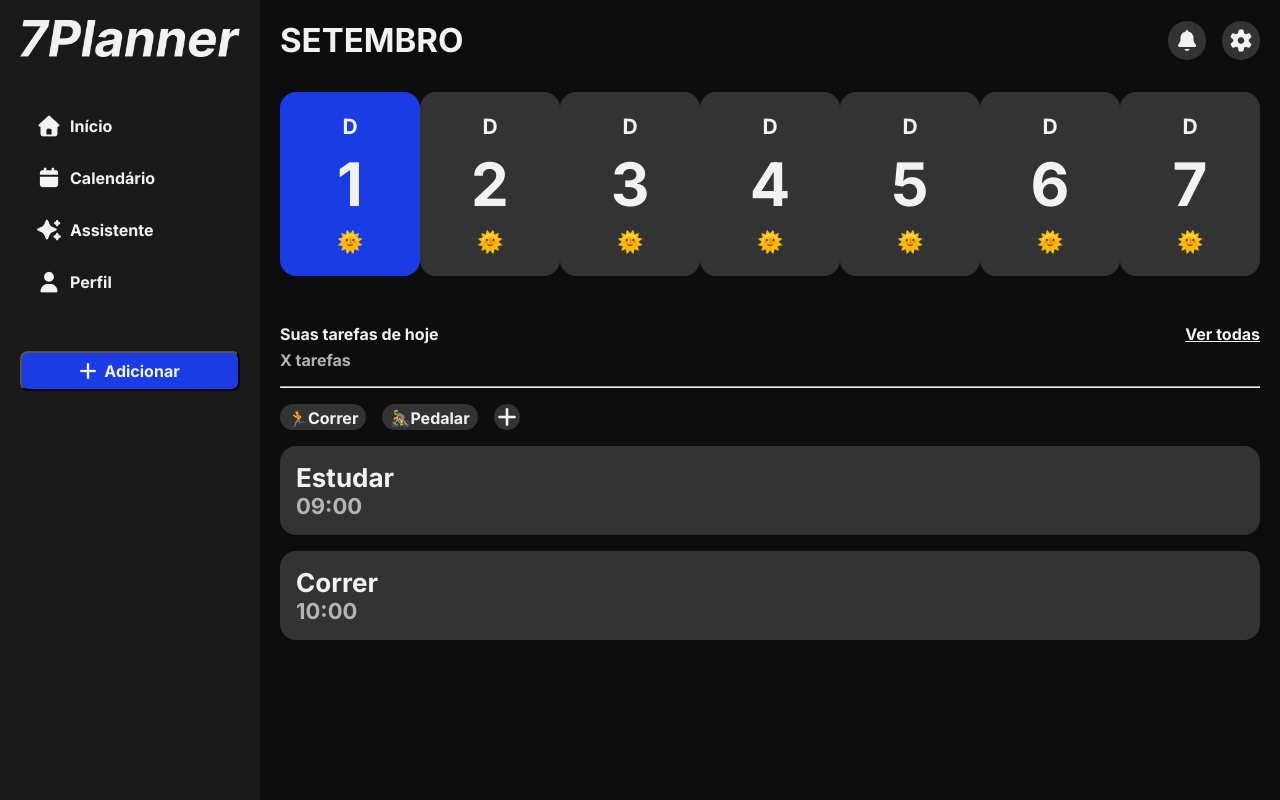
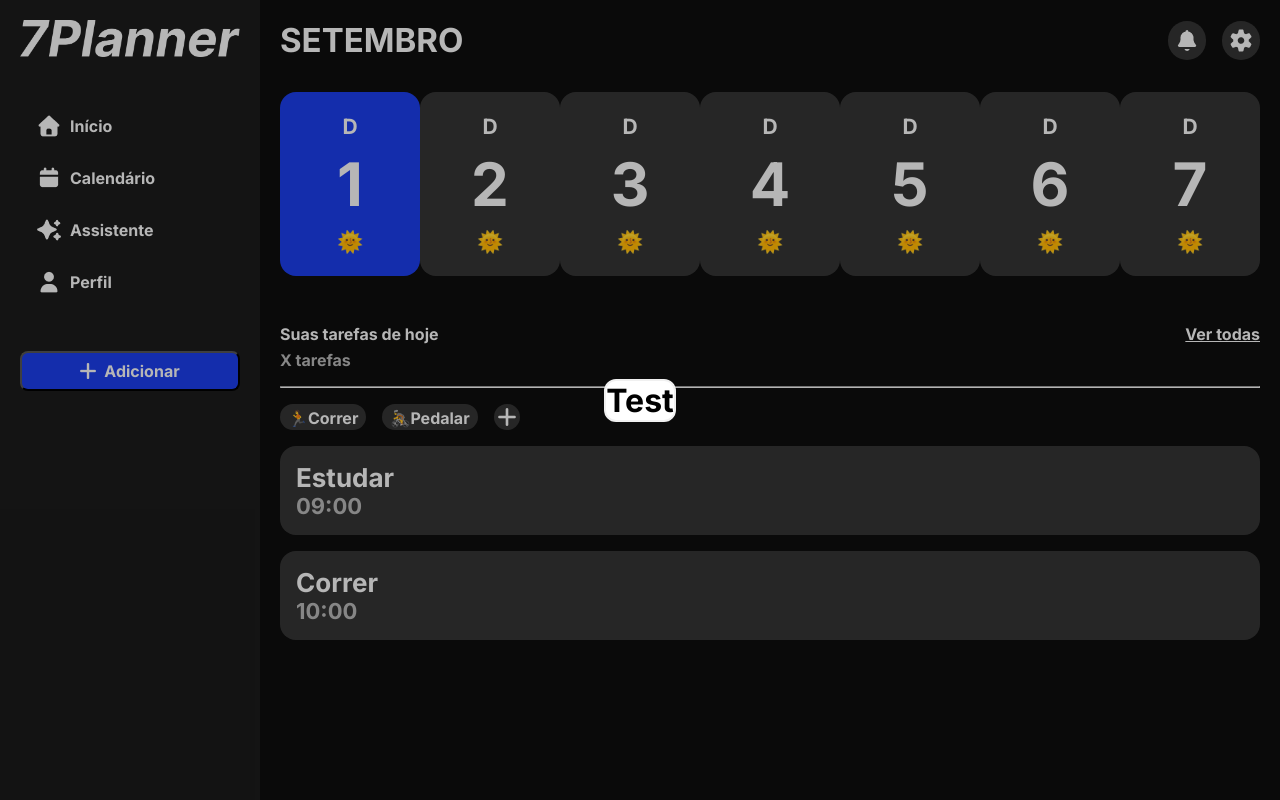
Before and after one commit to Nicolas-BB/7planner, a React (Vite) app: page / in a window 1280 px wide. Both pictures are taken after a click on the button "Adicionar". Built offline with nearby package versions, Linux system fonts and the light colour scheme; no server answers.

Commit message:
feat: adiciona modal

```diff
--- a/package.json
+++ b/package.json
@@ -10,10 +10,12 @@
     "test": "vitest run"
   },
   "dependencies": {
+    "@google/genai": "^1.25.0",
     "@tanstack/react-devtools": "^0.7.0",
     "@tanstack/react-router": "^1.132.0",
     "@tanstack/react-router-devtools": "^1.132.0",
     "@tanstack/router-plugin": "^1.132.0",
+    "dotenv": "^17.2.3",
     "react": "^19.0.0",
     "react-dom": "^19.0.0"
   },
--- /dev/null
+++ b/src/api/gemini.js
@@ -0,0 +1,12 @@
+import { GoogleGenAI } from "@google/genai";
+
+const GEMINI_API_KEY = import.meta.env.VITE_GEMINI_API_KEY;
+const ai = new GoogleGenAI({ apiKey: GEMINI_API_KEY });
+
+export async function generateTip(tasks) {
+    const response = await ai.models.generateContent({
+        model: "gemini-2.5-flash",
+        contents: "Explain how AI works in a few words",
+    });
+    return response.text;
+}
--- a/src/components/buttons/Buttons.jsx
+++ b/src/components/buttons/Buttons.jsx
@@ -1,12 +1,12 @@
 import styles from "../../styles/buttons.module.css"
 
-export function PrimaryBtn({ children }) {
+export function PrimaryBtn({ click, children }) {
     return (
-        <button className={styles.primaryBtn}>{children}</button>
+        <button className={styles.primaryBtn} onClick={click}>{children}</button>
     )
 }
 
-export function SecondaryBtn({ children }) {
+export function SecondaryBtn({ click, children }) {
     return (
         <button className={styles.secondaryBtn}>{children}</button>
     )
--- /dev/null
+++ b/src/components/system/nav/CreateTask.jsx
@@ -0,0 +1,11 @@
+import styles from '../../../styles/system/createTask.module.css'
+
+export default function CreateTask({ modalRef }) {
+    return (
+        <div className={styles.overlay}>
+            <div className={styles.portal} ref={modalRef}>
+                <h1>Test</h1>
+            </div>
+        </div>
+    )
+}
--- a/src/components/system/nav/Nav.jsx
+++ b/src/components/system/nav/Nav.jsx
@@ -3,13 +3,38 @@ import plusIcon from "../../../assets/plusIcon.png"
 import styles from "../../../styles/system/nav.module.css"
 import Menu from "./Menu.jsx"
 import { PrimaryBtn } from "../../buttons/Buttons.jsx"
+import { useEffect, useRef, useState } from "react"
+import { createPortal } from "react-dom"
+import CreateTask from './CreateTask.jsx'
+import { generateTip } from "../../../api/gemini"
 
 export default function Nav() {
+    const [modal, setModal] = useState(false)
+    const modalRef = useRef()
+
+    useEffect(() => {
+        let handler = (event) => {
+            if (modalRef.current && !modalRef.current.contains(event.target)) {
+                setModal(false)
+            }
+        }
+
+        document.addEventListener('mousedown', handler)
+
+        return () => {
+            document.removeEventListener('mousedown', handler)
+        }
+    }, [])
+
     return (
         <nav className={styles.nav}>
             <img src={logo} alt="Logo" className={styles.logo} />
             <Menu />
-            <PrimaryBtn><img src={plusIcon} alt="Ícone de adição" className={styles.img} />Adicionar</PrimaryBtn>
+            <PrimaryBtn click={() => setModal(true)}><img src={plusIcon} alt="Ícone de adição" className={styles.img} />Adicionar</PrimaryBtn>
+            {modal && createPortal(
+                <CreateTask modalRef={modalRef} />,
+                document.body
+            )}
         </nav>
     )
 }
--- /dev/null
+++ b/src/styles/system/createTask.module.css
@@ -0,0 +1,21 @@
+.portal {
+    display: flex;
+    justify-content: space-evenly;
+    align-items: center;
+    background-color: white;
+    border: 2px solid rgb(240, 240, 240);
+    border-radius: 12px;
+    position: absolute;
+}
+
+.overlay {
+    display: flex;
+    justify-content: space-evenly;
+    align-items: center;
+    position: absolute;
+    width: 100%;
+    height: 100%;
+    top: 0;
+    left: 0;
+    background-color: rgba(0, 0, 0, 25%);
+}
```
Also changed, not shown: 1 other file (tests, documents, lock files or other folders).
